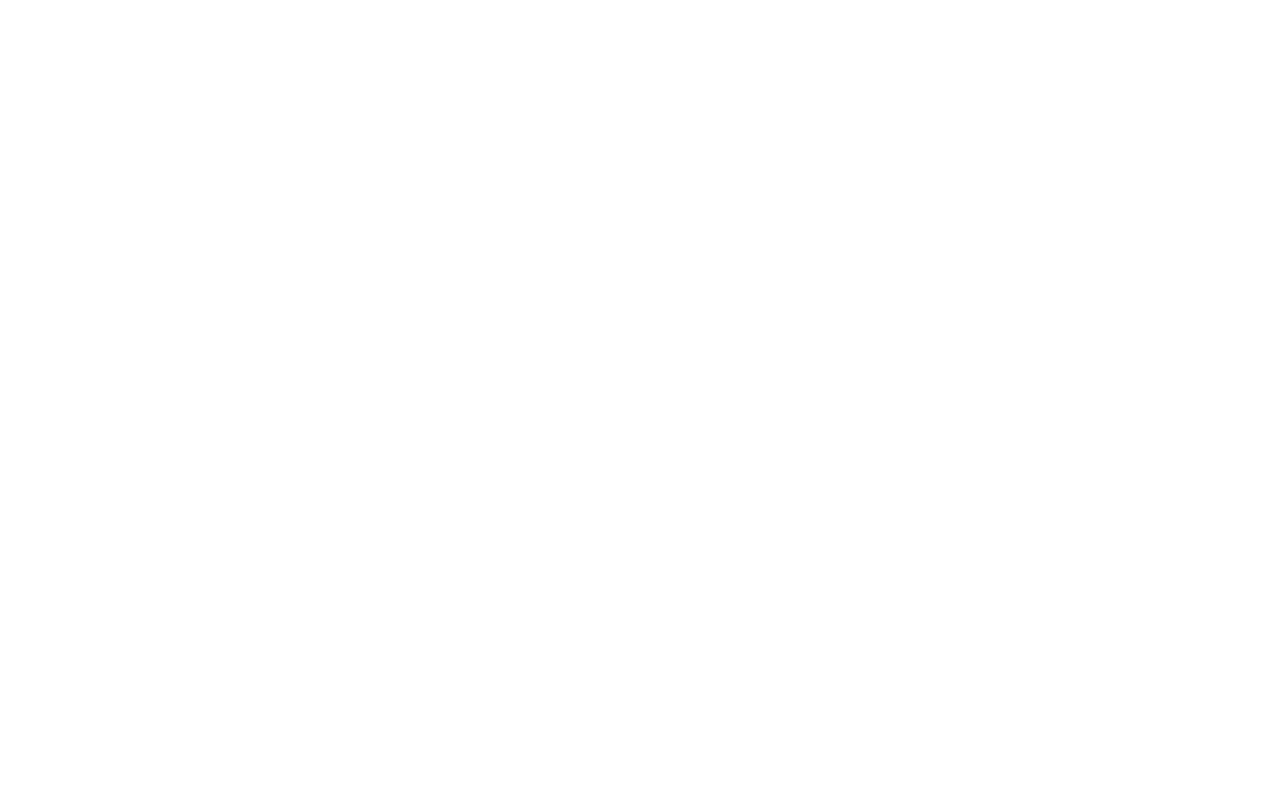
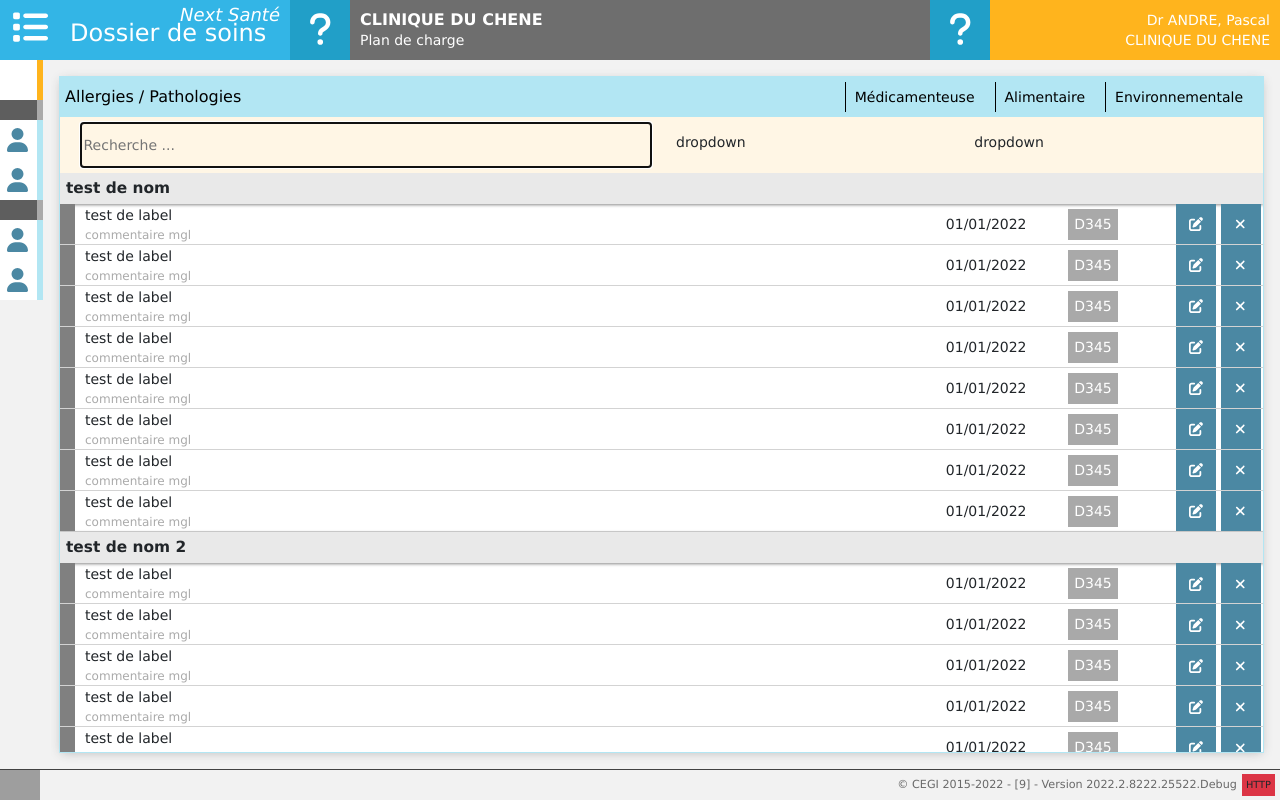
Before and after one commit to Drallireeh/angular-poc, an Angular app: page /allergies in a window 1280 px wide. Built offline with nearby package versions, Linux system fonts and the light colour scheme; grey boxes are pictures that could not be loaded.

Commit message:
resolve conflict

```diff
--- a/src/app/panel/panel.component.html
+++ b/src/app/panel/panel.component.html
@@ -1,5 +1,5 @@
 <div class="panel panel-primary flex-grow-1 flex-basis-none" id={{idString}}>
-    <app-panel-heading title={{panelTitle}}></app-panel-heading>
+    <app-panel-heading title={{panelTitle}}>
         <ng-content select="[slot=panel-heading]"></ng-content>
     </app-panel-heading>
     <app-panel-body>
```
